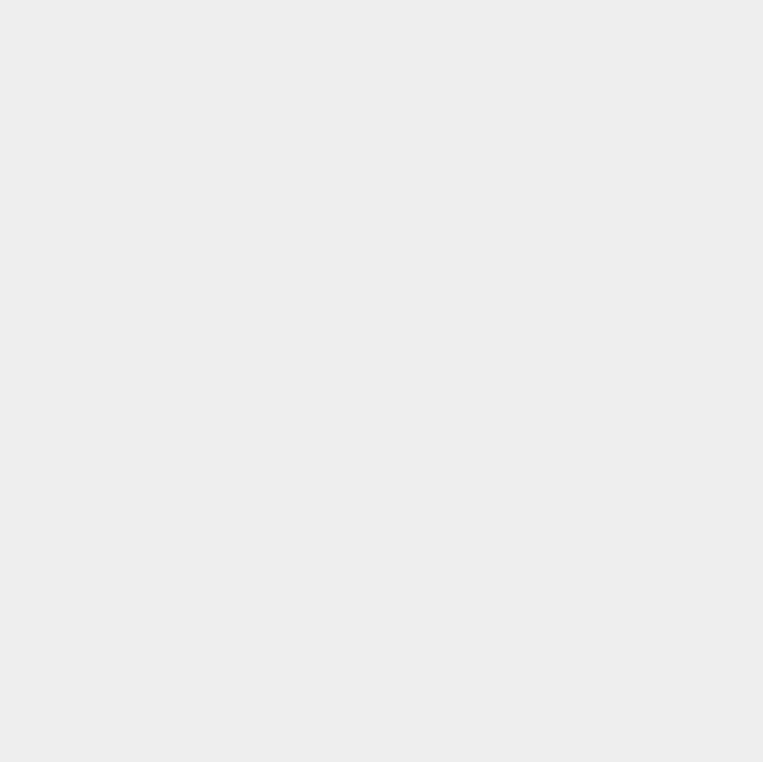
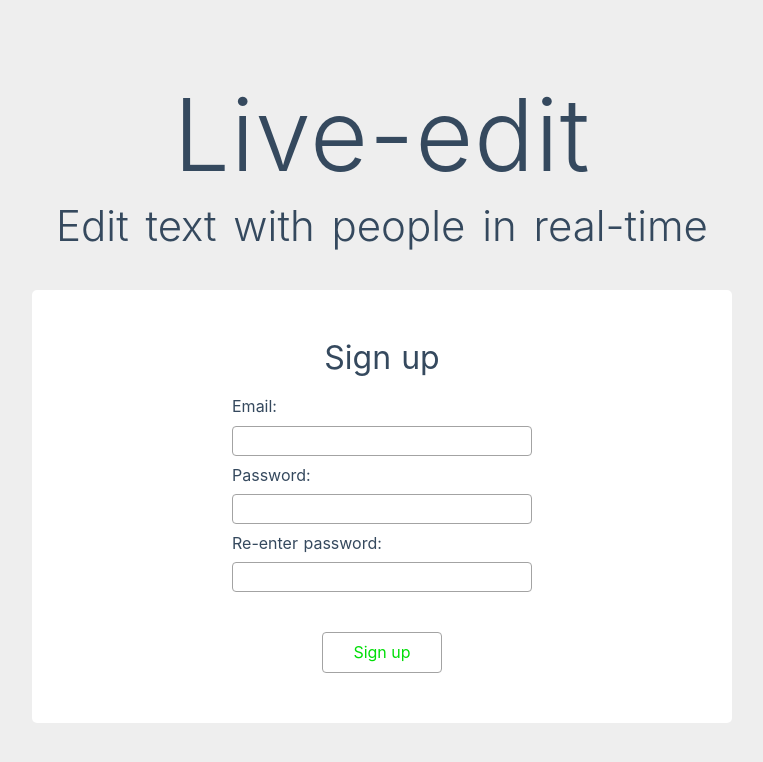
Before and after one commit to Emanjo/LiveEdit, a Nuxt app in the folder front-end/: page /sign-up in a window 1280 px wide. Before the commit this address had no page. Shown: the top 762 px of the page, without its empty margins (258-1021 px from the left). Built offline with nearby package versions, Linux system fonts and the light colour scheme.

Commit message:
Added sign-up page + organized some style differently

```diff
--- a/front-end/layouts/default.vue
+++ b/front-end/layouts/default.vue
@@ -71,4 +71,56 @@ html {
   word-spacing: 5px;
   margin-bottom: 40px;
 }
+
+.container {
+  min-height: 100vh;
+  display: flex;
+  flex-direction: column;
+  justify-content: center;
+  text-align: center;
+  max-width: 700px;
+  margin: 0 auto;
+}
+
+.form {
+  display: flex;
+  flex-direction: column;
+  background-color: white;
+  padding: 50px 200px;
+  border-radius: 5px;
+}
+
+.form-title {
+  font-weight: normal;
+  margin: 20px 0;
+  font-size: 2em;
+  margin-top: 0;
+}
+
+.form-label {
+  align-self: flex-start;
+  margin-bottom: 10px;
+}
+
+.form-input {
+  margin-bottom: 10px;
+  border-radius: 4px;
+  border: 1px solid #a3a3a3;
+  min-height: 30px;
+  font-size: 1.2em;
+}
+
+form button {
+  margin: 30px auto 0;
+}
+
+.warning {
+  background: #ff4c4c;
+  color: white;
+  padding: 20px;
+  border-radius: 10px;
+  margin-bottom: 10px;
+}
+
+
 </style>
--- a/front-end/pages/index.vue
+++ b/front-end/pages/index.vue
@@ -1,6 +1,5 @@
 <template>
-  <section class="container">
-    <div>
+    <div class="container">
       <h1 class="title">
         Live-edit
       </h1>
@@ -20,7 +19,6 @@
         <small>Don't have an account yet? <nuxt-link to="/sign-up" class="link">Sign up here.</nuxt-link></small>
       </form>
     </div>
-  </section>
 </template>
 
 <script>
@@ -77,49 +75,7 @@ export default {
 };
 </script>
 
-<style>
-.container {
-  min-height: 100vh;
-  display: flex;
-  justify-content: center;
-  align-items: center;
-  text-align: center;
-}
-
-.form {
-  display: flex;
-  flex-direction: column;
-  background-color: white;
-  padding: 50px;
-  border-radius: 5px;
-  max-width: 500px;
-  margin: 0 auto;
-}
-
-.form-title {
-  font-weight: normal;
-  margin: 20px 0;
-  font-size: 2em;
-  margin-top: 0;
-}
-
-.form-label {
-  align-self: flex-start;
-  margin-bottom: 10px;
-}
-
-.form-input {
-  margin-bottom: 10px;
-  border-radius: 4px;
-  border: 1px solid #a3a3a3;
-  min-height: 30px;
-  font-size: 1.2em;
-  overflow: visible;
-}
-
-form button {
-  margin: 30px auto 0;
-}
+<style scoped>
 
   small {
     margin-top: 30px;
@@ -131,15 +87,4 @@ small {
     font-style: italic;
   }
 
-.warning {
-  background: #ff4c4c;
-  color: white;
-  padding: 20px;
-  border-radius: 10px;
-  margin-bottom: 10px;
-}
-
-.warning-email {
-  font-weight: bold;
-}
 </style>
--- /dev/null
+++ b/front-end/pages/sign-up.vue
@@ -0,0 +1,33 @@
+<template>
+  <div class="container">
+    <h1 class="title">
+      Live-edit
+    </h1>
+    <h2 class="subtitle">
+      Edit text with people in real-time
+    </h2>
+    <form v-on:submit.prevent="logIn" class="form" action="" method="post">
+      <h2 class="form-title">Sign up</h2>
+      <div v-if="errorShow" class="warning">
+        <p>{{ errorMessage }}</p>
+      </div>
+      <label class="form-label" for="email">Email:</label>
+      <input v-model="email" class="form-input" type="text" id="email">
+      <label class="form-label" for="password">Password:</label>
+      <input v-model="password" class="form-input" type="password" id="password">
+      <label class="form-label" for="reEnterPassword">Re-enter password:</label>
+      <input v-model="reEnterPassword" class="form-input" type="password" id="reEnterPassword">
+      <button class="button-green" type="submit">Sign up</button>
+    </form>
+  </div>
+</template>
+
+<script>
+  export default {
+
+  }
+</script>
+
+<style scoped>
+
+</style>
```
Lines whose indentation alone changed are shown as unchanged.
